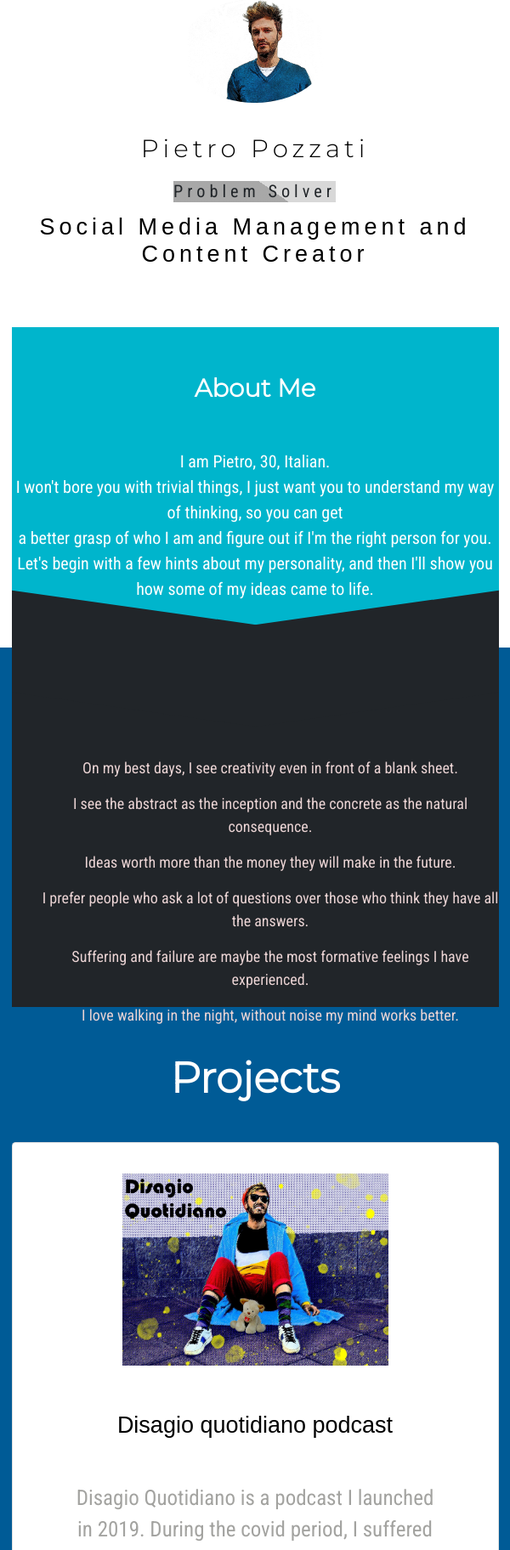
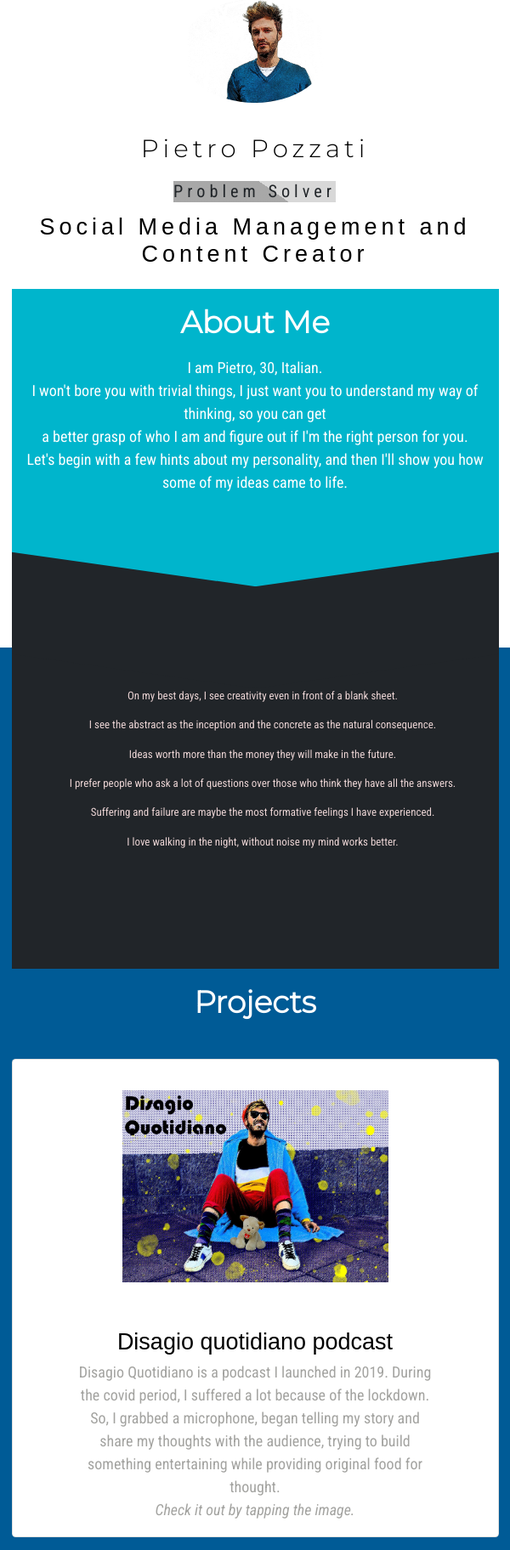
Before and after one commit to mariloupinera/portfolio-pietropozzati, a PHP site: page / in a window 600 px wide. Shown: the part 38-1862 px from the top of the page at 85% size. Run offline with PHP 8.4, Linux system fonts and the light colour scheme; some web fonts are replaced; grey boxes are pictures that could not be loaded.

Commit message:
media query

```diff
--- a/home.html
+++ b/home.html
@@ -131,7 +131,6 @@
                 </div>
               </div>
             </div>
-          </div>
 
            <!--Negri Fratelli -->
 
--- a/style.css
+++ b/style.css
@@ -316,9 +316,39 @@ footer .fa:hover {
 }
 
 
-@media screen and (min-width: 480px) {
-  img.image {
+@media screen and (max-width: 750px) {
+
+  .text-description p {
     m-width: 100%;
     max-height: 100%;
+    font-size: 100%;
+  }
+
+  h2.title {
+    padding-top: 1rem;
+    padding-bottom: 1rem;
+    font-size: 200%;
+  }
+
+  .freetxt {
+    font-size: 72%;
+    padding-top: 3rem;
+    padding-right: 1rem;
+  }
+
+  h3 {
+    padding-bottom: 5px;
+  }
+
+  h2.title.podcast {
+    font-size: 200%;
+  }
+
+  h5.card-title {
+    font-size: 200%;
+  }
+
+  .card-text {
+    font-size: 100%;
   }
 }
```
